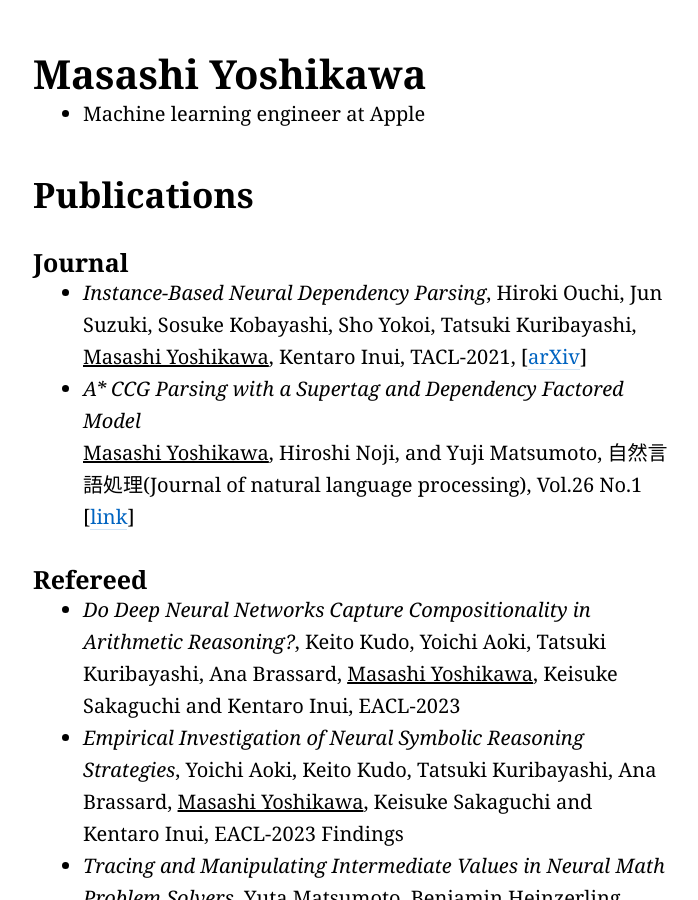
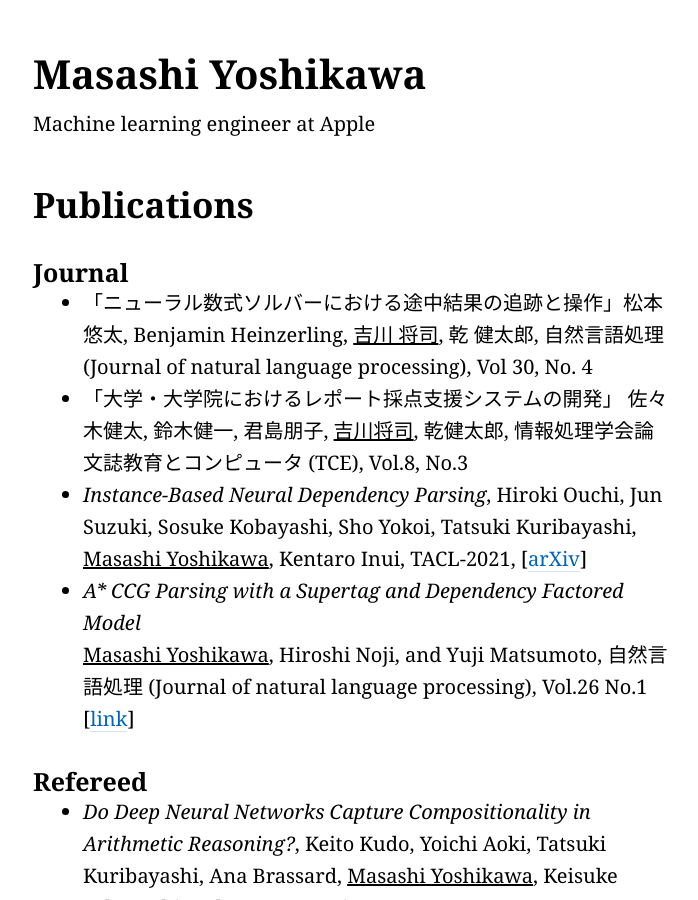
Before and after one commit to masashi-y/masashi-y.github.io, a Jekyll site: the page built from index.md, in a window 1280 px wide and 900 px high. Shown: the whole window, without its empty margins (287-985 px from the left). Built offline with Jekyll 4.4.1, drawn with Linux system fonts in a browser that asks for light colours; some of the changed text lies outside the part shown.

Commit message:
Update index.md

```diff
--- a/index.md
+++ b/index.md
@@ -4,14 +4,16 @@ title: Masashi Yoshikawa
 ---
 
 # Masashi Yoshikawa
-* Machine learning engineer at Apple
+Machine learning engineer at Apple
 
 ## Publications
 
 ### Journal
+* 「ニューラル数式ソルバーにおける途中結果の追跡と操作」松本 悠太, Benjamin Heinzerling, <u>吉川 将司</u>, 乾 健太郎, 自然言語処理 (Journal of natural language processing), Vol 30, No. 4
+* 「大学・大学院におけるレポート採点支援システムの開発」 佐々木健太, 鈴木健一, 君島朋子, <u>吉川将司</u>, 乾健太郎, 情報処理学会論文誌教育とコンピュータ (TCE), Vol.8, No.3
 * _Instance-Based Neural Dependency Parsing_, Hiroki Ouchi, Jun Suzuki, Sosuke Kobayashi, Sho Yokoi, Tatsuki Kuribayashi, <u>Masashi Yoshikawa</u>, Kentaro Inui, TACL-2021, [[arXiv](https://arxiv.org/abs/2109.13497)]
 * _A\* CCG Parsing with a Supertag and Dependency Factored Model_
-  <u>Masashi Yoshikawa</u>, Hiroshi Noji, and Yuji Matsumoto, 自然言語処理(Journal of natural language processing), Vol.26 No.1 [[link](https://www.jstage.jst.go.jp/article/jnlp/26/1/26_83/_article/-char/en)]
+  <u>Masashi Yoshikawa</u>, Hiroshi Noji, and Yuji Matsumoto, 自然言語処理 (Journal of natural language processing), Vol.26 No.1 [[link](https://www.jstage.jst.go.jp/article/jnlp/26/1/26_83/_article/-char/en)]
 
 ### Refereed
 
@@ -38,6 +40,12 @@ title: Masashi Yoshikawa
   [[pdf](./papers/dsfl_emnlp2016.pdf)][[reviews](./reviews/emnlp2016.txt)]
 
 ### Unrefereed
+* 「ニューラル記号推論における推論過程の教示方法」
+  青木洋一, 工藤慧音, Ana Brassard, 栗林樹生, <u>吉川将司</u>, 坂口慶祐, 乾健太郎, 言語処理学会第29回年次大会
+* 「算術問題におけるニューラルモデルの構成的推論能力」
+  工藤慧音, 青木洋一, 栗林樹生, Ana Brassard, <u>吉川将司</u>, 坂口慶祐, 乾健太郎, 言語処理学会第29回年次大会
+* 「ニューラル数式ソルバーにおける途中結果の追跡と操作」
+  松本悠太, Benjamin Heinzerling, <u>吉川将司</u>, 乾健太郎, 言語処理学会第29回年次大会 (<font color="Red">委員特別賞</font>)
 * 「End-to-End 学習可能な記号処理層の検討と数量推論への応用における課題の分析」
   <u>吉川将司</u>, Benjamin Heinzerling, 乾健太郎 言語処理学会第28回年次大会
 * 「多段の数量推論タスクに対する適応的なモデルの振る舞いの検証」
```
